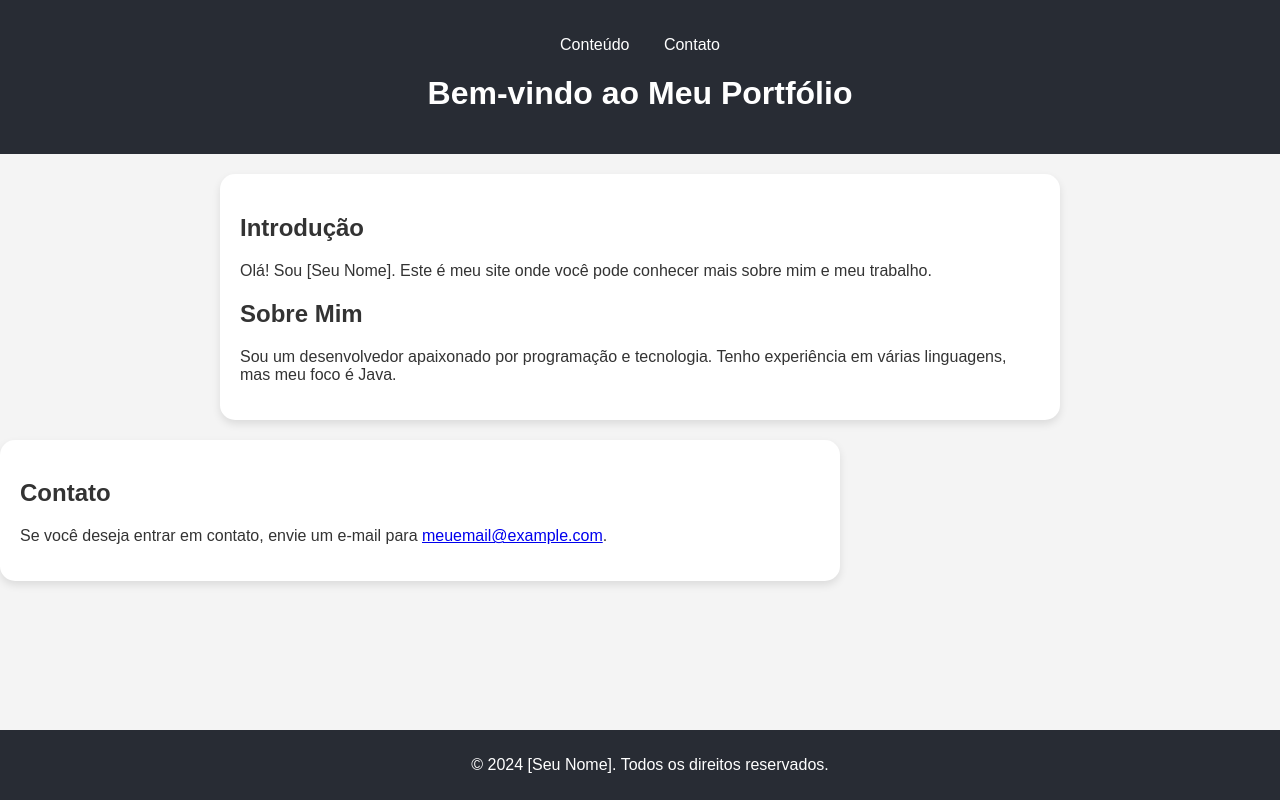
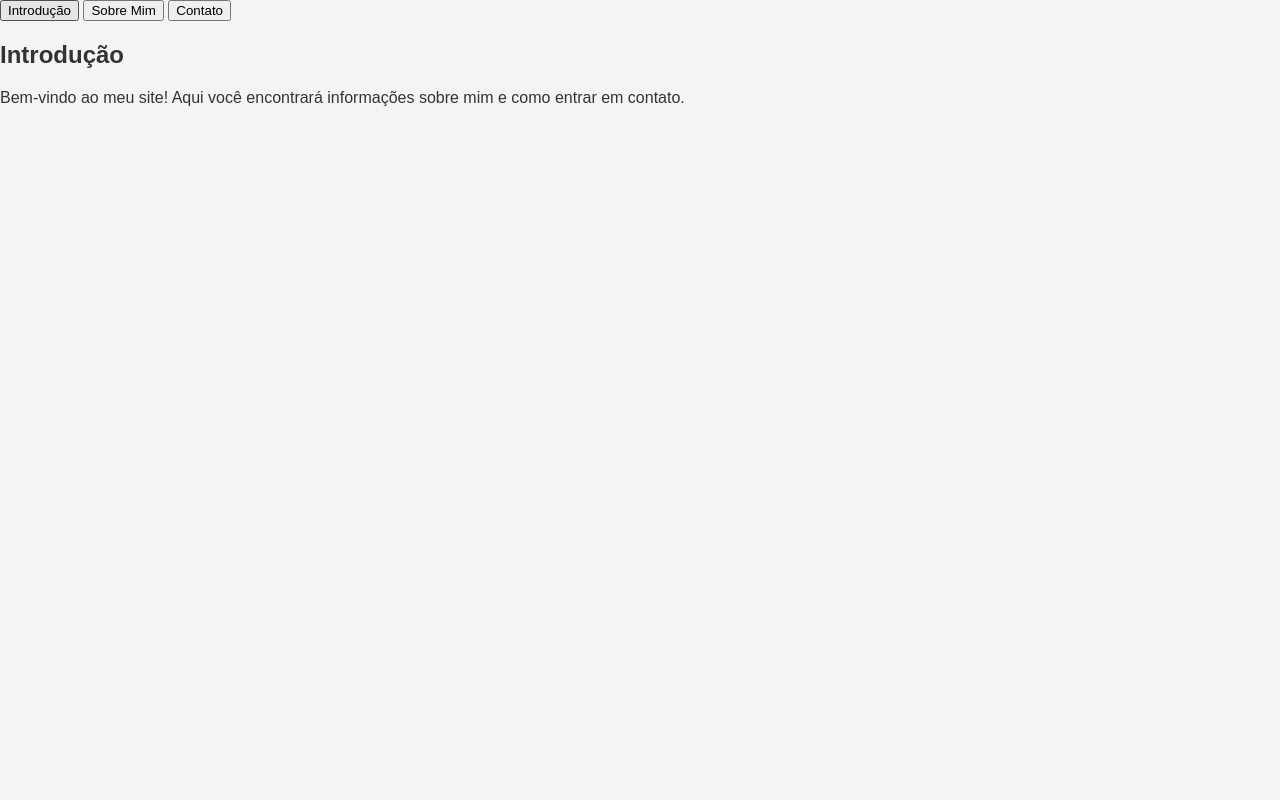
Before and after one commit to WizzyBRs/Angelo, a plain HTML site: page index.html in a window 1280 px wide. Drawn offline with Linux system fonts and the light colour scheme.

Commit message:
Update index.html

```diff
--- a/index.html
+++ b/index.html
@@ -3,43 +3,29 @@
 <head>
     <meta charset="UTF-8">
     <meta name="viewport" content="width=device-width, initial-scale=1.0">
-    <title>Meu Portfólio</title>
+    <title>Meu Site de Apresentação</title>
     <link rel="stylesheet" href="styles.css">
 </head>
 <body>
-    <header>
+    <div class="container">
         <nav>
-            <ul>
-                <li><a href="#content">Conteúdo</a></li>
-                <li><a href="#contact">Contato</a></li>
-            </ul>
+            <button class="tab-button" onclick="showTab('intro')">Introdução</button>
+            <button class="tab-button" onclick="showTab('about')">Sobre Mim</button>
+            <button class="tab-button" onclick="showTab('contact')">Contato</button>
         </nav>
-        <h1>Bem-vindo ao Meu Portfólio</h1>
-    </header>
-
-    <section id="content" class="main-box">
-        <div class="content-box">
-            <section id="intro">
-                <h2>Introdução</h2>
-                <p>Olá! Sou [Seu Nome]. Este é meu site onde você pode conhecer mais sobre mim e meu trabalho.</p>
-            </section>
-
-            <section id="about">
-                <h2>Sobre Mim</h2>
-                <p>Sou um desenvolvedor apaixonado por programação e tecnologia. Tenho experiência em várias linguagens, mas meu foco é Java.</p>
-            </section>
+        <div id="intro" class="tab-content">
+            <h2>Introdução</h2>
+            <p>Bem-vindo ao meu site! Aqui você encontrará informações sobre mim e como entrar em contato.</p>
         </div>
-    </section>
-
-    <section id="contact" class="content-box">
-        <h2>Contato</h2>
-        <p>Se você deseja entrar em contato, envie um e-mail para <a href="mailto:meuemail@example.com">meuemail@example.com</a>.</p>
-    </section>
-
-    <footer>
-        <p>&copy; 2024 [Seu Nome]. Todos os direitos reservados.</p>
-    </footer>
-
+        <div id="about" class="tab-content" style="display: none;">
+            <h2>Sobre Mim</h2>
+            <p>Meu nome é [Seu Nome] e eu sou [Sua Profissão]. Tenho experiência em [Áreas de Interesse] e gosto de [Hobbies].</p>
+        </div>
+        <div id="contact" class="tab-content" style="display: none;">
+            <h2>Contato</h2>
+            <p>Você pode me contatar através do e-mail: [seu-email@example.com]</p>
+        </div>
+    </div>
     <script src="script.js"></script>
 </body>
 </html>
```
